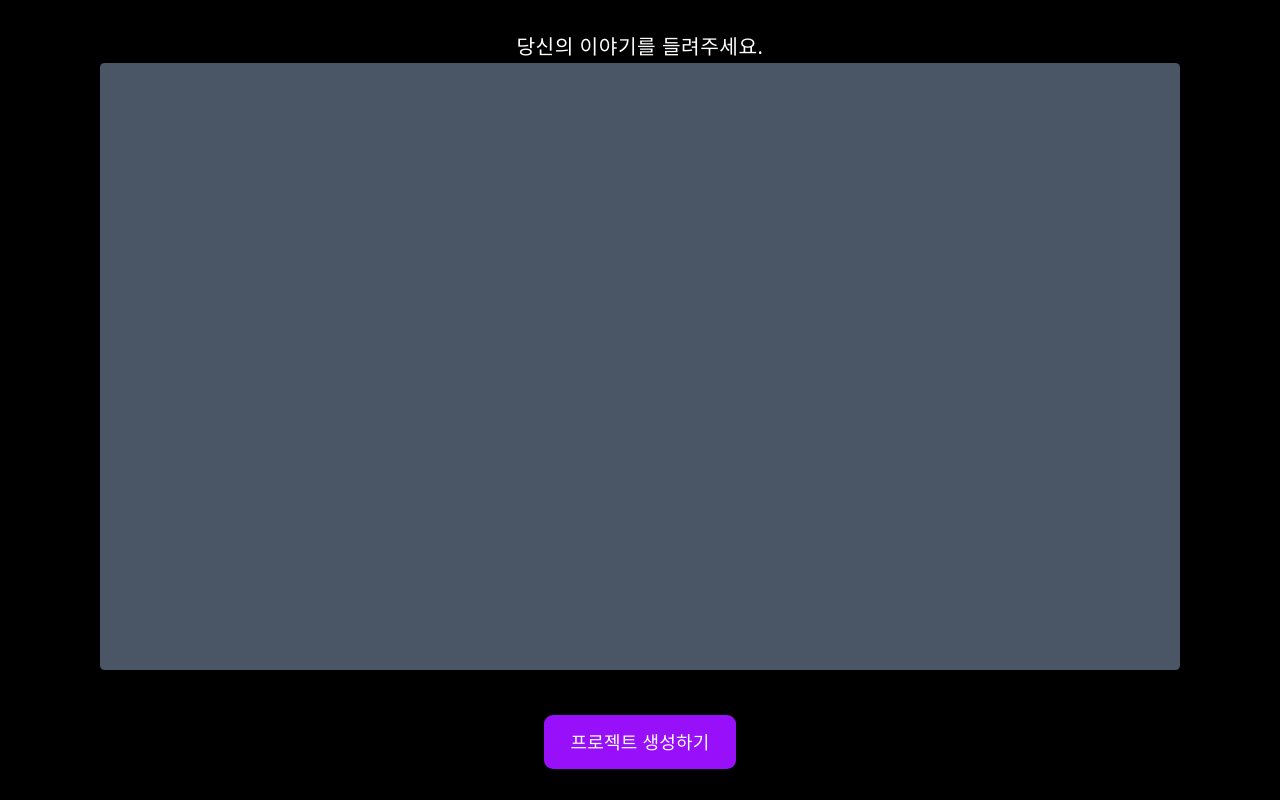
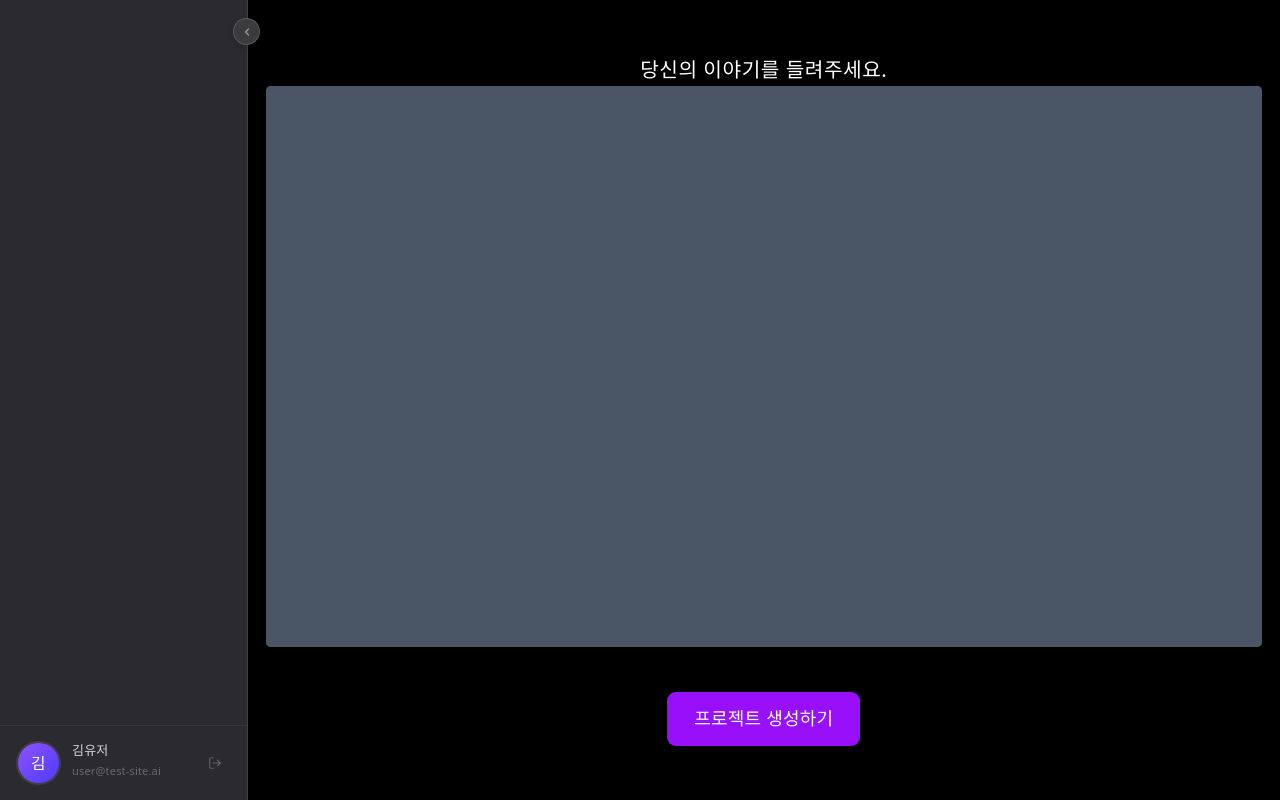
Before and after one commit to Blaybus-VideoAI-Hackathon/frontend, a React (Vite) app: page / in a window 1280 px wide. Built offline with nearby package versions, Linux system fonts and the light colour scheme.

Commit message:
refactor: SideBar
사이드바가 메인페이지와 안겹치게 했다.
사이드바의 색깔을 더 회색으로 줬다.

```diff
--- a/src/App.tsx
+++ b/src/App.tsx
@@ -1,16 +1,23 @@
 import "./App.css";
 import { BrowserRouter, Routes, Route } from "react-router-dom";
+import Sidebar from "./components/ui/SideBar";
 import MainPage from "./pages/MainPage";
 
 function App() {
   return (
-    <>
-      <BrowserRouter>
-        <Routes>
-          <Route path="/" element={<MainPage />} />
-        </Routes>
-      </BrowserRouter>
-    </>
+    <BrowserRouter>
+      <div className="flex h-screen">
+        <Sidebar
+          user={{ name: "김유저", email: "user@test-site.ai" }}
+          onLogout={() => console.log("로그아웃")}
+        />
+        <main className="flex-1 overflow-auto">
+          <Routes>
+            <Route path="/" element={<MainPage />} />
+          </Routes>
+        </main>
+      </div>
+    </BrowserRouter>
   );
 }
 
--- a/src/components/ui/SideBar.tsx
+++ b/src/components/ui/SideBar.tsx
@@ -101,7 +101,7 @@
     <aside
       className={`
         relative flex flex-col h-screen
-        bg-[#0e0e13] border-r border-white/6
+        bg-[#2a2a2f] border-r border-white/10
         transition-all duration-300 ease-in-out
         ${collapsed ? "w-17" : "w-55"}
       `}
@@ -110,7 +110,7 @@
       <button
         onClick={() => setCollapsed((c) => !c)}
         className="absolute -right-3 top-4 z-10 w-6 h-6 rounded-full
-          bg-[#1a1a24] border border-white/10 flex items-center justify-center
+          bg-[#3a3a3f] border border-white/15 flex items-center justify-center
           text-white/50 hover:text-white hover:border-white/20
           transition-all duration-200 shadow-md"
         aria-label={collapsed ? "사이드바 펼치기" : "사이드바 접기"}
```
